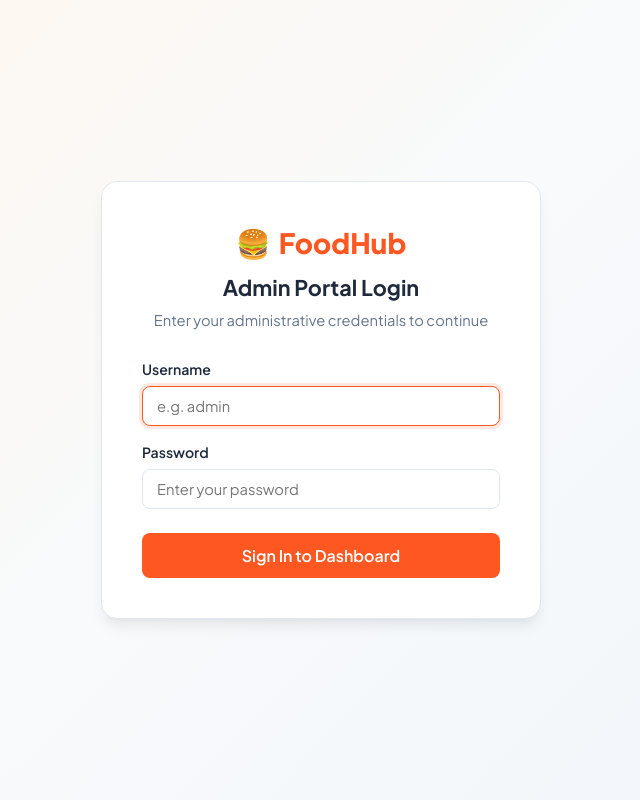
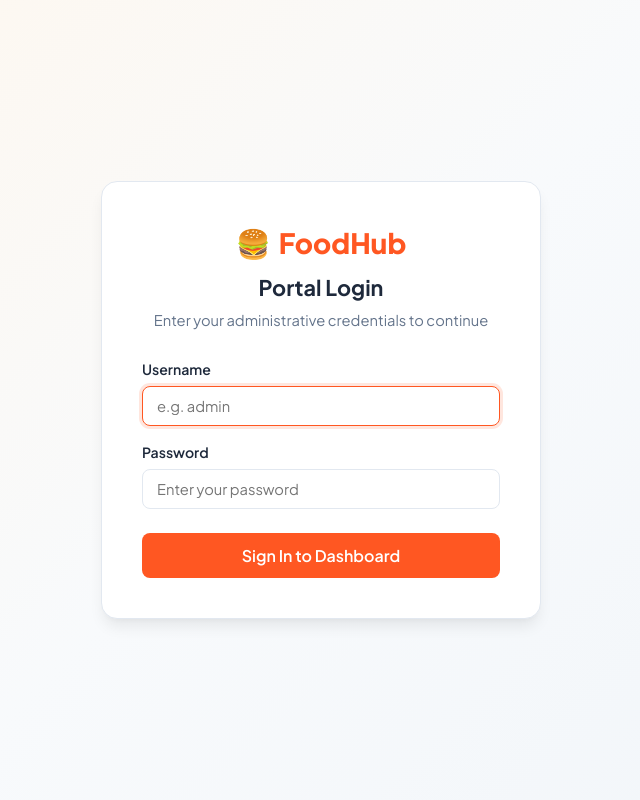
Before and after one commit to Jisan179/FoodHub, a PHP site: page /login.php in a window 1280 px wide. Shown: the whole page, without its empty margins (319-959 px from the left). Run offline with PHP 8.4, Linux system fonts and the light colour scheme.

Commit message:
feat: create admin login view template with credential validation form

```diff
--- a/views/auth/login.php
+++ b/views/auth/login.php
@@ -12,7 +12,7 @@ require_once __DIR__ . '/../partials/header.php';
                 <span>🍔</span>
                 <span>FoodHub</span>
             </div>
-            <h2 style="font-size: 1.35rem; font-weight: 700; margin-bottom: 4px;">Admin Portal Login</h2>
+            <h2 style="font-size: 1.35rem; font-weight: 700; margin-bottom: 4px;">Portal Login</h2>
             <p class="login-subtitle">Enter your administrative credentials to continue</p>
         </div>
 
```
